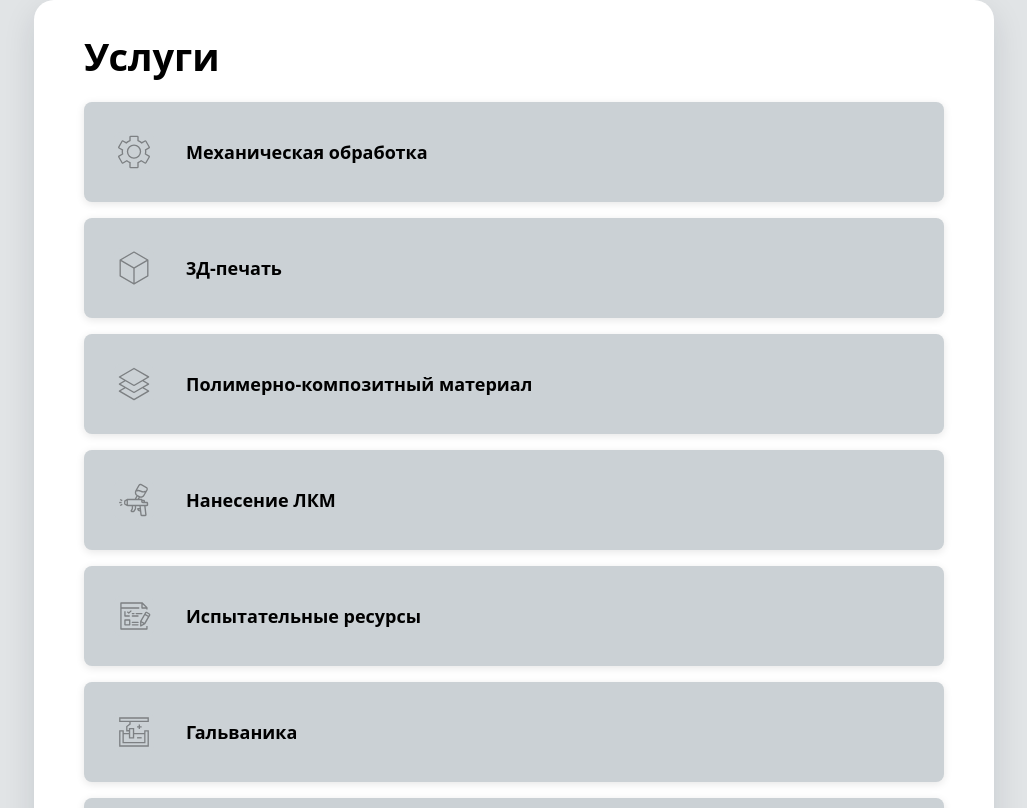
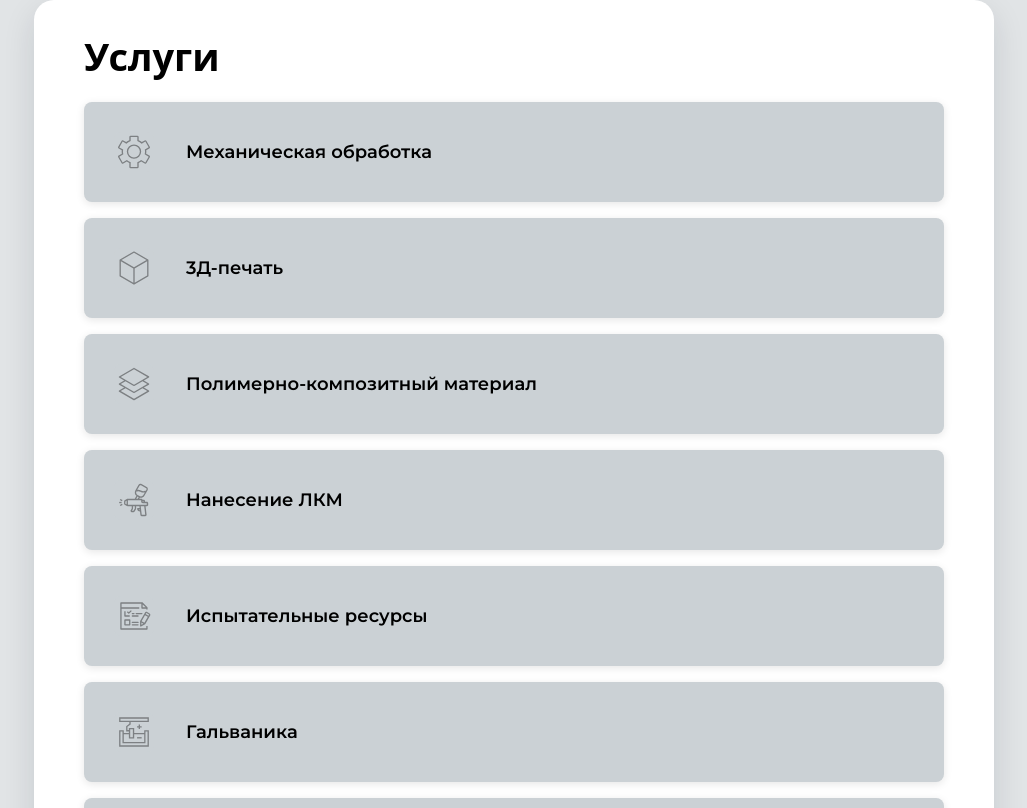
Before and after one commit to js-owl/maas-front, a Vue app: page / in a window 1280 px wide. Shown: the part 1032-1840 px from the top of the page, without its empty margins (126-1153 px from the left). Built offline with nearby package versions, Linux system fonts and the light colour scheme; no server answers.

Commit message:
Add Montserrat-SemiBold font and apply to card titles in HomeUslugi component
- Introduced Montserrat-SemiBold font in style.css for enhanced typography.
- Updated card titles in HomeUslugi.vue to use the new font class for improved visual consistency.

```diff
--- a/src/components/sections/HomeUslugi.vue
+++ b/src/components/sections/HomeUslugi.vue
@@ -88,7 +88,7 @@ const abilities = ref([
               </el-icon>
             </div>
             <div class="card-text">
-              <h3 class="card-title">{{ ability.title }}</h3>
+              <h3 class="card-title montserrat-semibold">{{ ability.title }}</h3>
               <div v-if="ability.isDevelopment" class="development-notice">
                 <span class="development-text">[Раздел в разработке]</span>
               </div>
@@ -170,7 +170,6 @@ const abilities = ref([
 
 .card-title {
   font-size: 24px;
-  font-weight: 600;
   color: #000;
 }
 
--- a/src/style.css
+++ b/src/style.css
@@ -2,6 +2,13 @@
   font-family: 'Montserrat-Black';
   src: url('/fonts/Montserrat-Black.ttf') format('truetype');
   /* font-weight: 900; */
+  font-display: swap;
+}
+
+@font-face {
+  font-family: 'Montserrat-SemiBold';
+  src: url('/fonts/Montserrat-SemiBold.ttf') format('truetype');
+  /* font-weight: 600; */
   font-display: swap;
 }
 
@@ -77,6 +84,11 @@ body {
   font-family: 'Montserrat-Black', sans-serif;
   font-weight: 900;
   letter-spacing: -0.02em;
+}
+
+.montserrat-semibold {
+  font-family: 'Montserrat-SemiBold', sans-serif;
+  font-weight: 600;
 }
 
 /* Uslugi */
```
